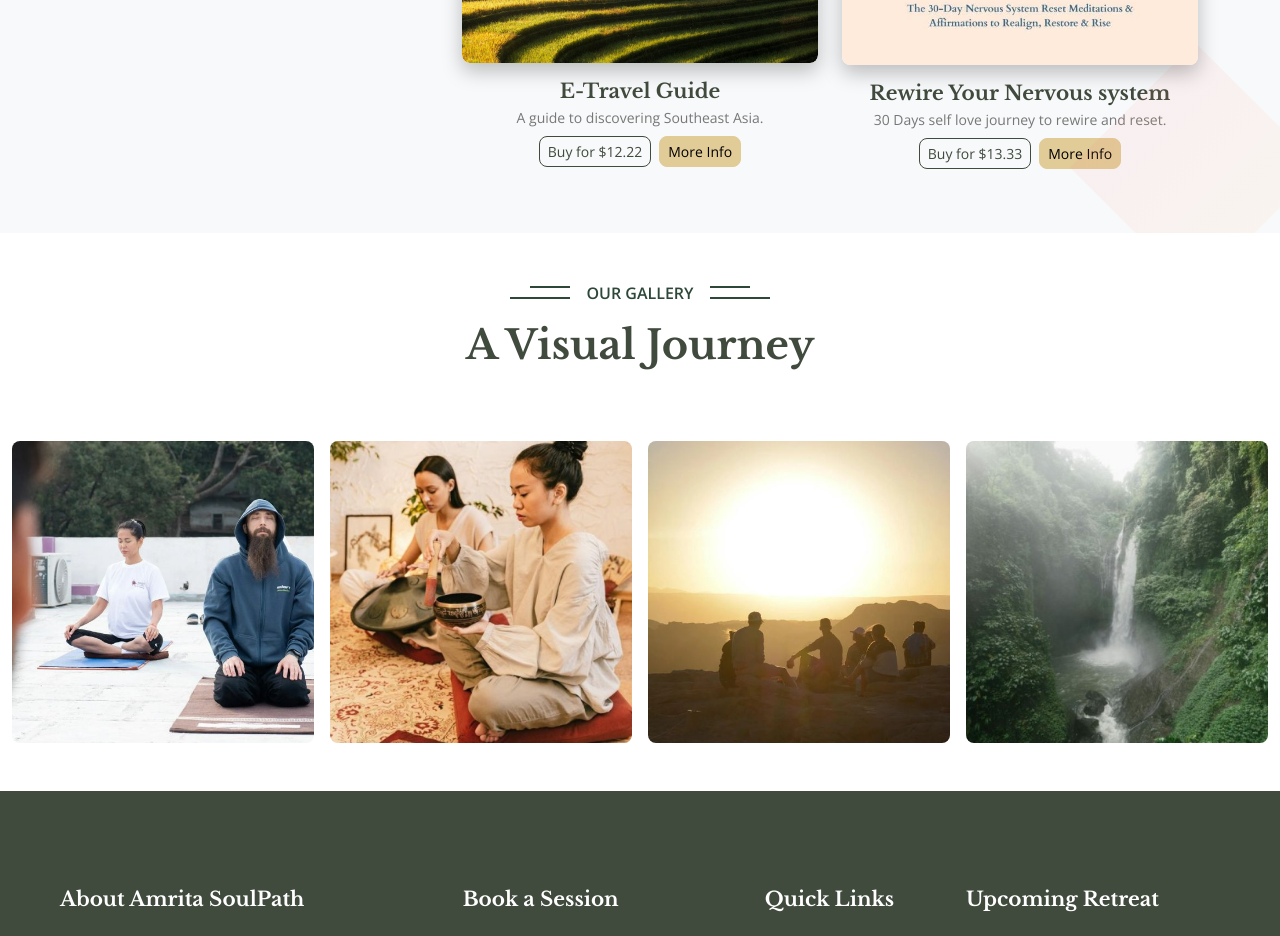
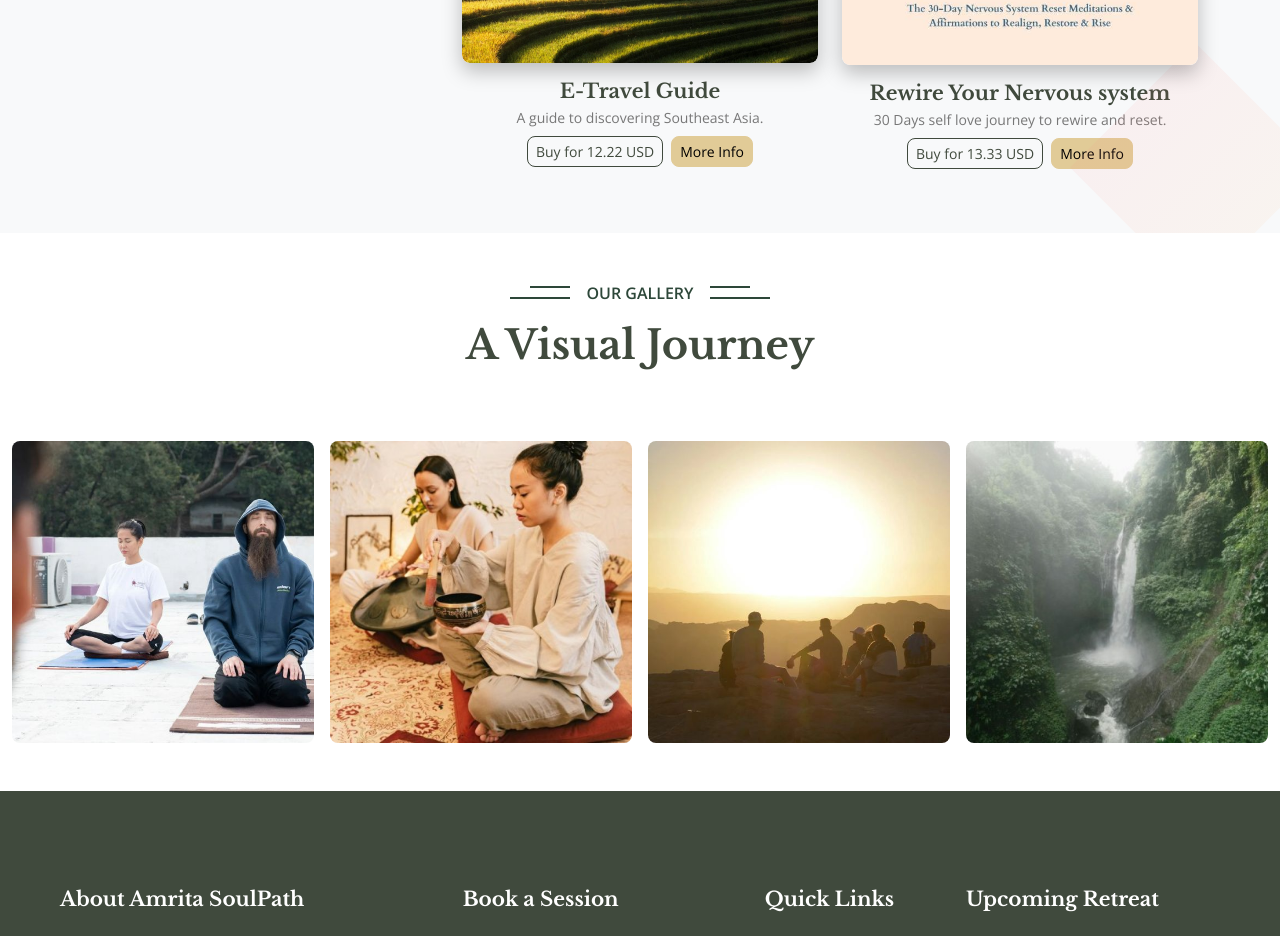
Before and after one commit to Rahulosho/amritasoulpath, a website with bundled scripts: page index.html in a window 1280 px wide. Shown: the part 7640-8576 px from the top of the page. Built offline with nearby package versions, Linux system fonts and the light colour scheme.

Commit message:
price update

```diff
--- a/index.html
+++ b/index.html
@@ -1292,7 +1292,7 @@
                 A guide to discovering Southeast Asia.
               </p>
               <div class="d-flex justify-content-center gap-2 flex-wrap">
-                <a href="contact.html" class="btn btn-outline-dark btn-sm">Buy for $12.22</a>
+                <a href="contact.html" class="btn btn-outline-dark btn-sm">Buy for 12.22 USD</a>
                 <button type="button" class="btn btn-secondary btn-sm" data-bs-toggle="modal" data-bs-target="#book1Modal">
                   More Info
                 </button>
@@ -1321,7 +1321,7 @@
                 30 Days self love journey to rewire and reset.
               </p>
               <div class="d-flex justify-content-center gap-2 flex-wrap">
-                <a href="contact.html" class="btn btn-outline-dark btn-sm">Buy for $13.33</a>
+                <a href="contact.html" class="btn btn-outline-dark btn-sm">Buy for 13.33 USD</a>
                 <button type="button" class="btn btn-secondary btn-sm" data-bs-toggle="modal" data-bs-target="#book2Modal">
                   More Info
                 </button>
@@ -1354,7 +1354,7 @@
             </div>
             <div class="col-md-6 mb-3">
               <div class="d-flex mb-3"><span><strong>PDF format</strong>, access anytime</span></div>
-              <div class="d-flex"><span><strong>Price:</strong> $12</span></div>
+              <div class="d-flex"><span><strong>Price:</strong> 12 USD</span></div>
             </div>
           </div>
           <div class="text-center mt-4">
@@ -1387,7 +1387,7 @@
             </div>
             <div class="col-md-6 mb-3">
               <div class="d-flex mb-3"><span><strong>PDF format</strong> acess anytime</span></div>
-              <div class="d-flex"><span><strong>Price:</strong> $13.33</span></div>
+              <div class="d-flex"><span><strong>Price:</strong> 13.33 USD</span></div>
             </div>
           </div>
           <div class="text-center mt-4">
```
